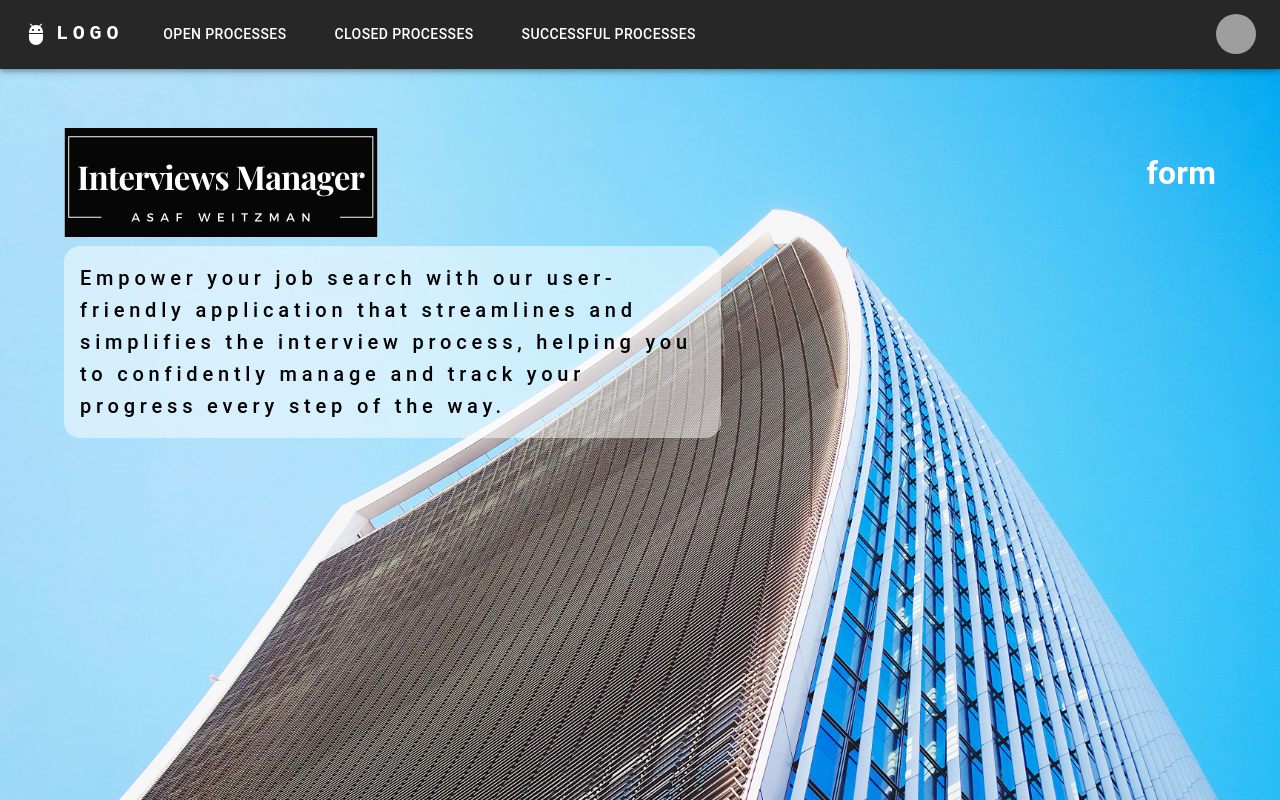
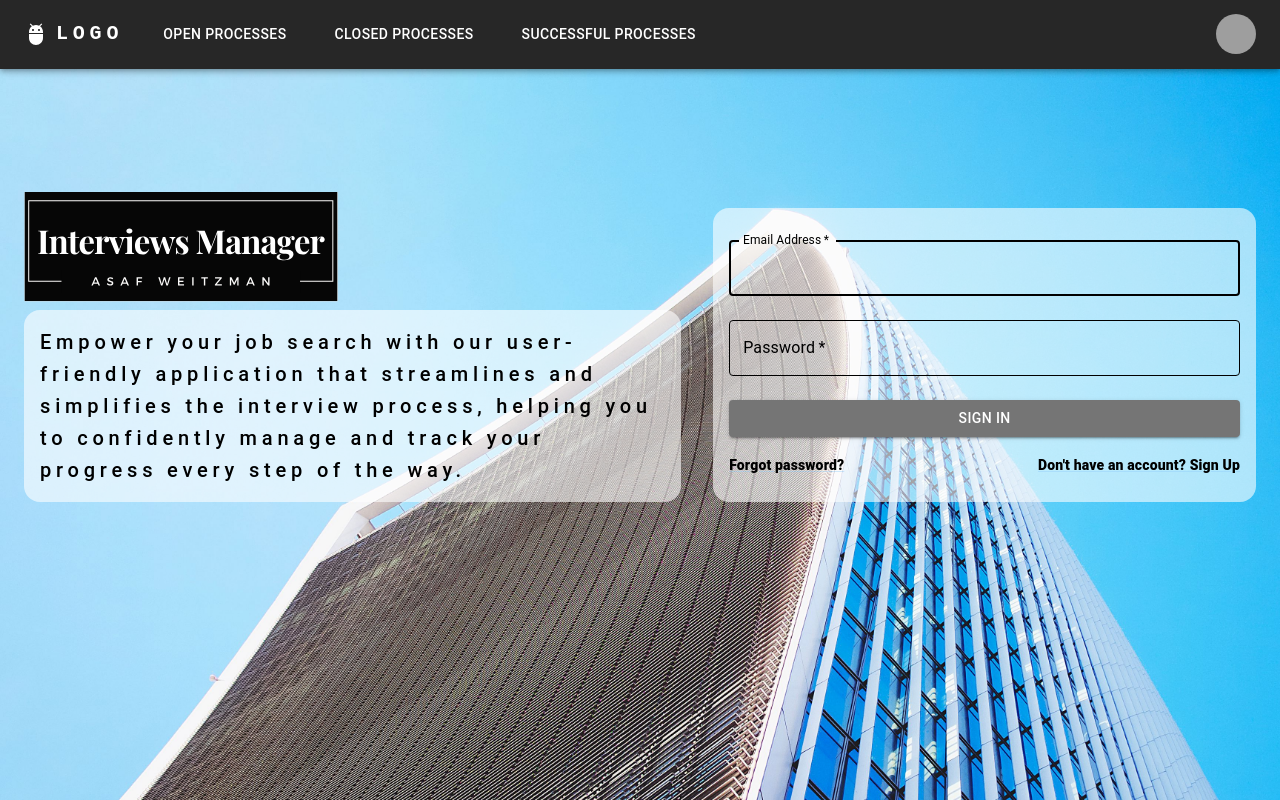
Before and after one commit to AsafWeitzman/InterviewAssistanceClient, a React (Create React App) app: page / in a window 1280 px wide. Built offline with nearby package versions, Linux system fonts and the light colour scheme; grey boxes are pictures that could not be loaded.

Commit message:
adding sign in form

```diff
--- a/src/Components/SignIn.js
+++ b/src/Components/SignIn.js
@@ -2,23 +2,24 @@ import { Typography } from "@mui/material";
 import { Box, Container } from "@mui/system";
 
 import { ReactComponent as InterviewManagerLogoAW } from "../assets/svg/InterviewManagerLogoAW.svg";
+import SignInForm from "./SignInForm";
 
 const SignIn = () => {
   return (
     <Container
-      fixed
       maxWidth="xxl"
       sx={{
         display: "flex",
         flexDirection: "row",
-        justifyContent: "space-between",
-        p: "10% 2% 0 0%",
+        justifyContent: "space-around",
+        p: "15% 2% 0 0%",
       }}
     >
       <Box
         sx={{
           display: { xs: "none", md: "flex" },
           flexDirection: "column",
+          pr: 2,
         }}
       >
         <InterviewManagerLogoAW
@@ -26,7 +27,7 @@ const SignIn = () => {
         />
         <div
           style={{
-            background: "rgba(255,255,255,0.5)",
+            background: "rgba(255,255,255,0.6)",
             borderRadius: "16px",
           }}
         >
@@ -46,15 +47,9 @@ const SignIn = () => {
           </Typography>
         </div>
       </Box>
-
-      <Box
-        sx={{
-          display: { xs: "none", md: "flex" },
-        }}
-      >
-        <h1>form</h1>
+      <Box sx={{ display: { xs: "none", md: "flex" }, pl: 2 }}>
+        <SignInForm />
       </Box>
-
       <Box
         sx={{
           display: { xs: "flex", md: "none" },
@@ -68,7 +63,7 @@ const SignIn = () => {
         />
         <div
           style={{
-            background: "rgba(255,255,255,0.5)",
+            background: "rgba(255,255,255,0.6)",
             borderRadius: "16px",
           }}
         >
@@ -85,7 +80,7 @@ const SignIn = () => {
             Empower your job search with our user-friendly application.
           </Typography>
         </div>
-        <h1>form</h1>
+        <SignInForm style={{ display: { xs: "flex", md: "none" } }} />
       </Box>
     </Container>
   );
--- /dev/null
+++ b/src/Components/SignInForm.js
@@ -0,0 +1,120 @@
+import { Grid, TextField, Button, Link } from "@mui/material";
+import { Box } from "@mui/system";
+import styled from "@emotion/styled";
+import { grey } from "@mui/material/colors";
+
+const CustomizedButton = styled(Button)(({ theme }) => ({
+  color: theme.palette.getContrastText(grey["A700"]),
+  backgroundColor: grey[600],
+  "&:hover": {
+    backgroundColor: grey[800],
+  },
+}));
+
+const CssTextField = styled(TextField)({
+  ".css-p51h6s-MuiInputBase-input-MuiOutlinedInput-input:-webkit-autofill": {
+    "-webkit-box-shadow": "0 0 0 0 inset",
+    "-webkit-text-fill-color": "black",
+    caretColor: "#fff",
+    borderRadius: "inherit",
+  },
+  ".MuiFormLabel-root": {
+    color: "black",
+  },
+  ".MuiInputBase-input": {
+    color: "black",
+  },
+  "& label.Mui-focused": {
+    color: "black",
+  },
+  "& .MuiInput-underline:after": {
+    borderBottomColor: "black",
+  },
+  "& .MuiOutlinedInput-root": {
+    "& fieldset": {
+      borderColor: "black",
+    },
+    "&:hover fieldset": {
+      borderColor: "grey",
+    },
+    "&.Mui-focused fieldset": {
+      borderColor: "black",
+    },
+  },
+});
+
+const SignInForm = () => {
+  const handleSubmit = (event) => {
+    event.preventDefault();
+    const data = new FormData(event.currentTarget);
+    console.log({
+      email: data.get("email"),
+      password: data.get("password"),
+    });
+  };
+
+  return (
+    <Box
+      component="form"
+      onSubmit={handleSubmit}
+      noValidate
+      sx={{
+        mt: 2,
+        background: "rgba(255,255,255,0.6)",
+        borderRadius: "16px",
+        p: 2,
+      }}
+    >
+      <CssTextField
+        margin="normal"
+        required
+        fullWidth
+        id="email"
+        label="Email Address"
+        name="email"
+        autoComplete="email"
+        autoFocus
+      />
+      <CssTextField
+        margin="normal"
+        required
+        fullWidth
+        name="password"
+        label="Password"
+        type="password"
+        id="password"
+        autoComplete="current-password"
+      />
+      <CustomizedButton
+        type="submit"
+        fullWidth
+        variant="contained"
+        sx={{ mt: 2, mb: 2 }}
+      >
+        Sign In
+      </CustomizedButton>
+      <Grid container>
+        <Grid item xs>
+          <Link
+            href="#"
+            variant="body2"
+            sx={{ color: "black", fontWeight: 900 }}
+          >
+            Forgot password?
+          </Link>
+        </Grid>
+        <Grid item>
+          <Link
+            href="#"
+            variant="body2"
+            sx={{ color: "black", fontWeight: 900 }}
+          >
+            {"Don't have an account? Sign Up"}
+          </Link>
+        </Grid>
+      </Grid>
+    </Box>
+  );
+};
+
+export default SignInForm;
```
